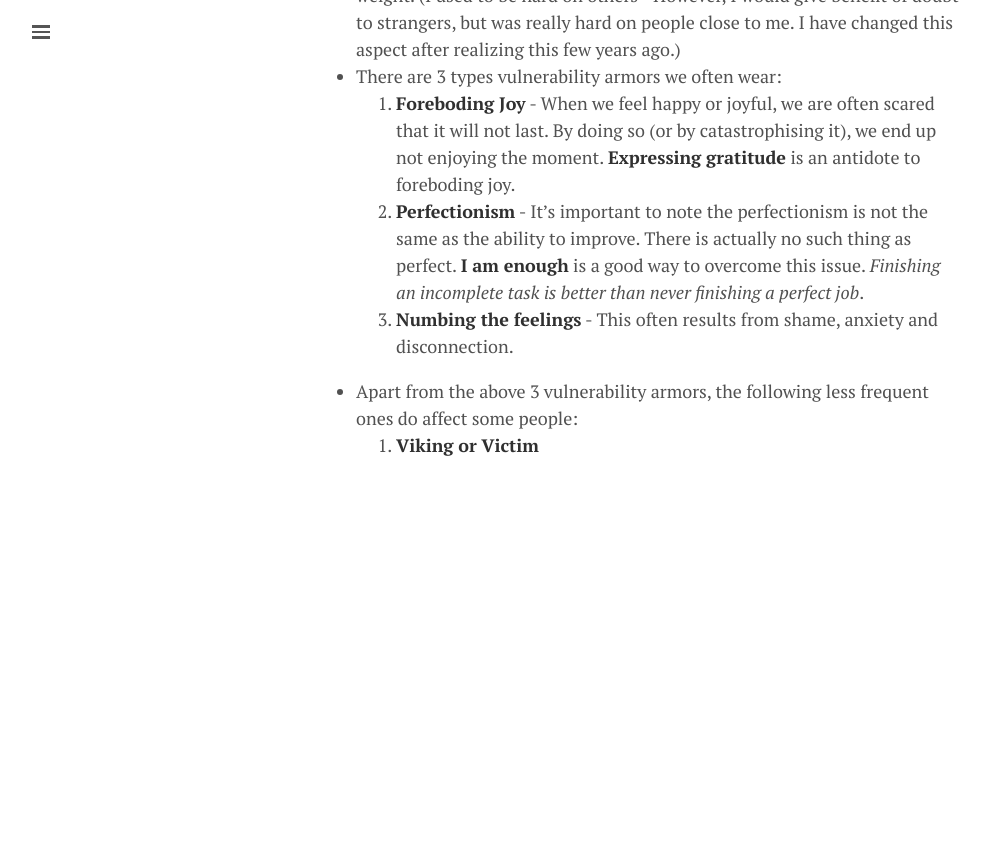
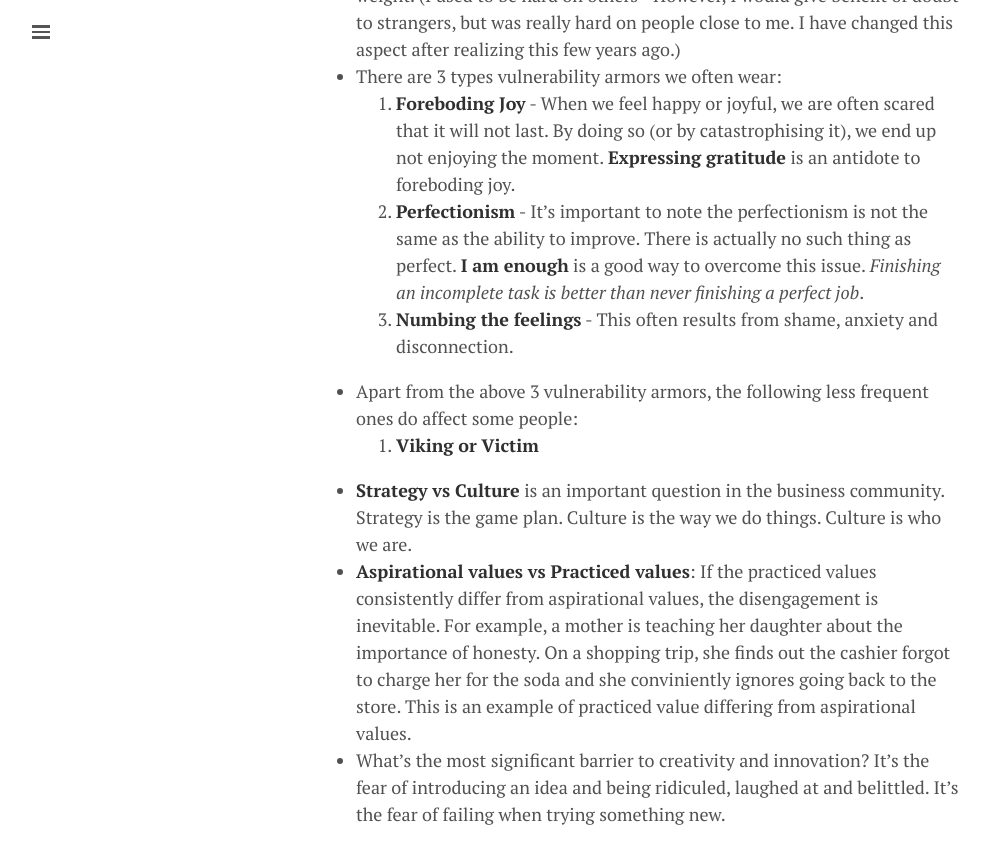
Before and after one commit to hardikp/hardikp.github.io, a Jekyll site: the page built from booknotes/daring_greatly.md, in a window 1280 px wide and 900 px high, scrolled down 1028 px. Shown: the top 864 px of the window, without its empty margins (0-989 px from the left). Built offline with Jekyll 4.4.1, drawn with Linux system fonts in a browser that asks for light colours; before the commit the page ends 1559 px from its top, so only the background shows below that.

```diff
--- a/booknotes/daring_greatly.md
+++ b/booknotes/daring_greatly.md
@@ -24,3 +24,6 @@ I knew vulnerability was kinda useful when it came to taking huge risks in life
   1. **Numbing the feelings** - This often results from shame, anxiety and disconnection.
 * Apart from the above 3 vulnerability armors, the following less frequent ones do affect some people:
   1. **Viking or Victim**
+* **Strategy vs Culture** is an important question in the business community. Strategy is the game plan. Culture is the way we do things. Culture is who we are.
+* **Aspirational values vs Practiced values**: If the practiced values consistently differ from aspirational values, the disengagement is inevitable. For example, a mother is teaching her daughter about the importance of honesty. On a shopping trip, she finds out the cashier forgot to charge her for the soda and she conviniently ignores going back to the store. This is an example of practiced value differing from aspirational values.
+* What's the most significant barrier to creativity and innovation? It's the fear of introducing an idea and being ridiculed, laughed at and belittled. It's the fear of failing when trying something new.
```
Also changed, not shown: books.md (+1 -1 lines).
